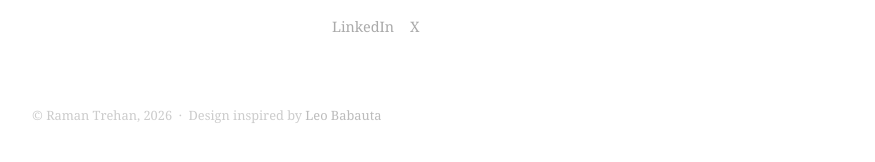
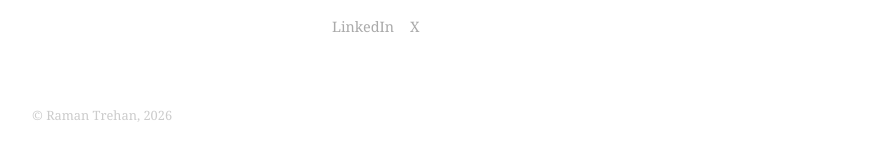
Before and after one commit to ramandeeptrehan/ramandeeptrehan.github.io, a Jekyll site: the page built from index.html, in a window 1280 px wide. Shown: the part 611-773 px from the top of the page, without its empty margins (202-1077 px from the left). Built offline with Jekyll 4.4.1, drawn with Linux system fonts in a browser that asks for light colours; some of the changed lines change nothing that is shown.

Commit message:
Show Leo Babauta credit only on writings pages

```diff
--- a/_layouts/default.html
+++ b/_layouts/default.html
@@ -26,7 +26,7 @@
   {{ content }}
 
   <footer>
-    &copy; {{ site.title }}, {{ site.time | date: "%Y" }} &nbsp;&middot;&nbsp; Design inspired by <a href="https://zenhabits.net/about/" target="_blank">Leo Babauta</a>
+    &copy; {{ site.title }}, {{ site.time | date: "%Y" }}{% if page.url contains '/writings' %} &nbsp;&middot;&nbsp; Design inspired by <a href="https://zenhabits.net/about/" target="_blank">Leo Babauta</a>{% endif %}
   </footer>
 
 </body>
```
